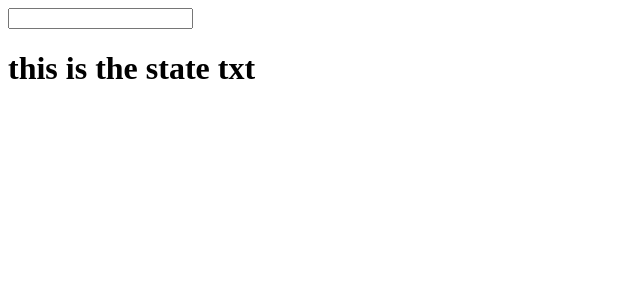
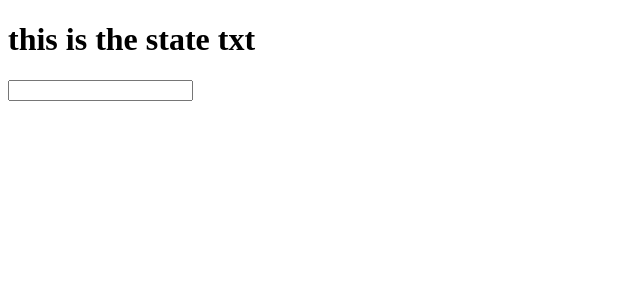
Before and after one commit to 9andresc/egghead-react-fundamentals, a React (Create React App) app: page / in a window 1280 px wide. Shown: the top 300 px of the page, without its empty margins (0-640 px from the left). Built offline with nearby package versions, Linux system fonts and the light colour scheme; the HTML template or start-up script is replaced by a standard one.

Commit message:
Use React components as children for other components

```diff
--- a/src/App.js
+++ b/src/App.js
@@ -15,11 +15,14 @@
   render() {
     return (
       <div>
-        <input type="text" onChange={this.update.bind(this)} />
         <h1>{this.state.txt}</h1>
+        <Widget update={this.update.bind(this)} />
       </div>
     );
   }
 }
 
+const Widget = props =>
+  <input type="text" onChange={props.update} />;
+
 export default App;
```
